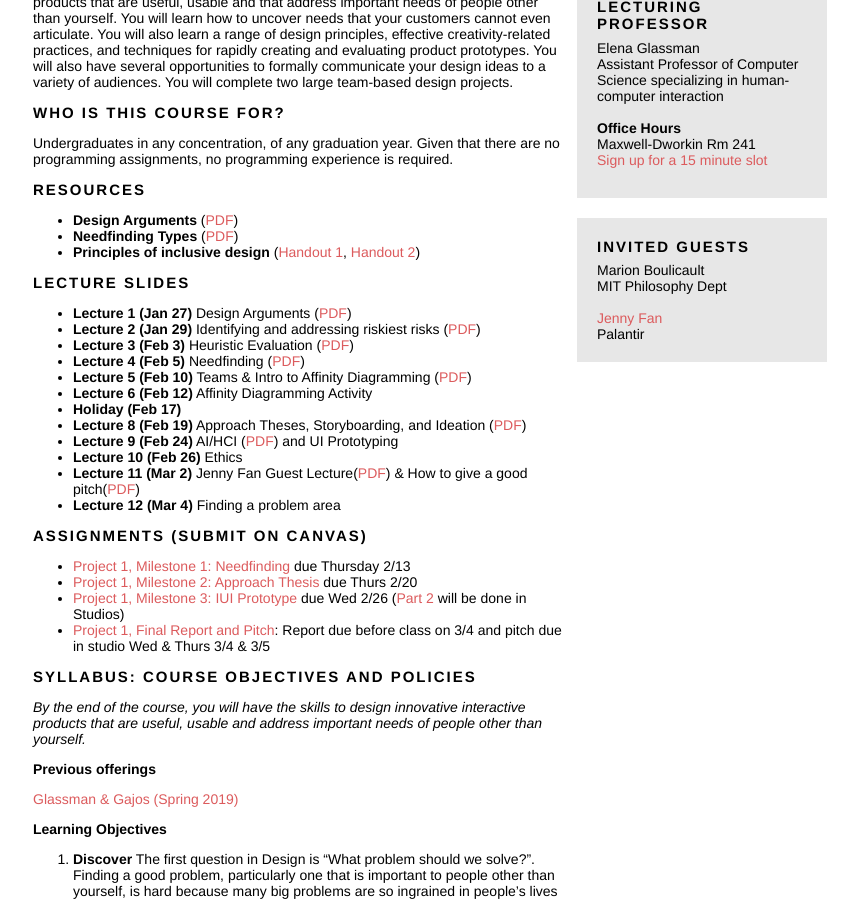
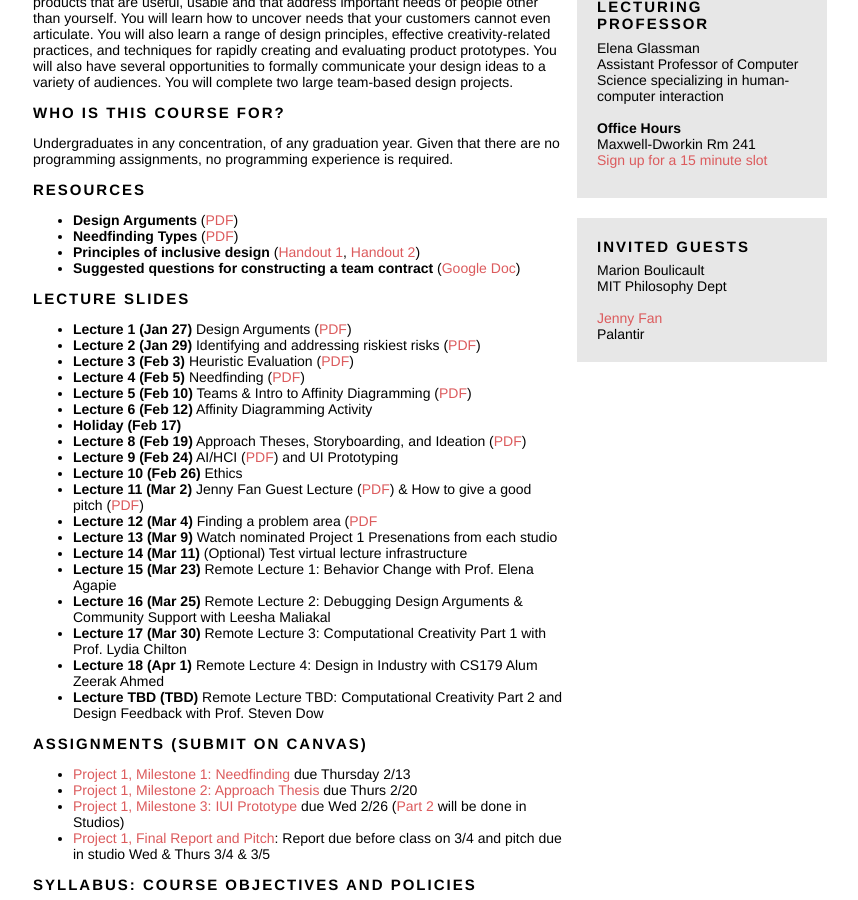
Before and after one commit to eglassman/eglassman.github.io, a Jekyll site: the page built from cs179.html, in a window 1280 px wide and 900 px high, scrolled down 281 px. Shown: the whole window, without its empty margins (210-1068 px from the left). Built offline with Jekyll 4.4.1, drawn with Linux system fonts in a browser that asks for light colours.

Commit message:
added some lectures but not many links

```diff
--- a/cs179.html
+++ b/cs179.html
@@ -56,6 +56,7 @@ The course covers skills and techniques necessary to design innovative interacti
         <li><b>Design Arguments</b> (<a href="https://pl-hci-seminar.seas.harvard.edu/design_arguments.pdf">PDF</a>)</li>
         <li><b>Needfinding Types</b> (<a href="https://www.dropbox.com/s/otpa5l4764killw/needfinding%20types.pdf?dl=0">PDF</a>)</li>
         <li><b>Principles of inclusive design</b> (<a href="https://www.dropbox.com/s/ahbyuzf76y8tsbm/principles-of-inclusive-design.pdf?dl=0">Handout 1</a>, <a href="https://www.dropbox.com/s/r9o6qce2b2a6wu7/inclusive%20design%20principles%20hand%20out.pdf?dl=0">Handout 2</a>)
+        <li><b>Suggested questions for constructing a team contract</b> (<a href="https://docs.google.com/document/d/1PyHMZBjimwd6aC42n4xAifM2RpDEzMkIIn4N5DNg5AU/edit?usp=sharing">Google Doc</a>)</li>
       </ul>
     </div>
 
@@ -76,8 +77,15 @@ The course covers skills and techniques necessary to design innovative interacti
         <!-- <li><b>Lecture 8 (Feb 19)</b> Creativity and analogical thinking; Rapid prototyping and evaluation; Giving and receiving design critique</li> -->
         <li><b>Lecture 9 (Feb 24)</b> AI/HCI (<a href="https://www.dropbox.com/s/ubpfl6evgseoxs3/human-ai%20interaction.pdf?dl=0">PDF</a>) and UI Prototyping</li>
         <li><b>Lecture 10 (Feb 26)</b> Ethics</li>
-        <li><b>Lecture 11 (Mar 2)</b> Jenny Fan Guest Lecture(<a href="https://www.dropbox.com/s/f8v0uurydaeuluh/jenny%20fan--how%20to%20ui.pdf?dl=0">PDF</a>) & How to give a good pitch(<a href="https://www.dropbox.com/s/1cywy8tjkvd2gum/session%205a%20--%20jenny%20guest%2C%20how%20to%20pitch.key?dl=0">PDF</a>)</li>
-        <li><b>Lecture 12 (Mar 4)</b> Finding a problem area</li>
+        <li><b>Lecture 11 (Mar 2)</b> Jenny Fan Guest Lecture (<a href="https://www.dropbox.com/s/f8v0uurydaeuluh/jenny%20fan--how%20to%20ui.pdf?dl=0">PDF</a>) & How to give a good pitch (<a href="https://www.dropbox.com/s/1cywy8tjkvd2gum/session%205a%20--%20jenny%20guest%2C%20how%20to%20pitch.key?dl=0">PDF</a>)</li>
+        <li><b>Lecture 12 (Mar 4)</b> Finding a problem area (<a href="https://www.dropbox.com/s/dyu48bjuf1prwbe/session%205b%20--%20finding%20a%20problem%20area.pdf?dl=0">PDF</a></li>
+        <li><b>Lecture 13 (Mar 9)</b> Watch nominated Project 1 Presenations from each studio</li>
+        <li><b>Lecture 14 (Mar 11)</b> (Optional) Test virtual lecture infrastructure</li>
+        <li><b>Lecture 15 (Mar 23)</b> Remote Lecture 1: Behavior Change with Prof. Elena Agapie</li>
+        <li><b>Lecture 16 (Mar 25)</b> Remote Lecture 2: Debugging Design Arguments & Community Support with Leesha Maliakal</li>
+        <li><b>Lecture 17 (Mar 30)</b> Remote Lecture 3: Computational Creativity Part 1 with Prof. Lydia Chilton</li>
+        <li><b>Lecture 18 (Apr 1)</b> Remote Lecture 4: Design in Industry with CS179 Alum Zeerak Ahmed</li>
+        <li><b>Lecture TBD (TBD)</b> Remote Lecture TBD: Computational Creativity Part 2 and Design Feedback with Prof. Steven Dow</li>
         <!-- <li><b>Lecture 5 part 1</b> How to Present a Paper in 279r (<a href="How-to-present-279r.pdf">PDF</a>)</li>
         <li><b>Lecture 5 part 2</b> PL Paper Presentation Example (<a href="slides_pl_paper.pdf">PDF</a>)</li> -->
       </ul>
```
